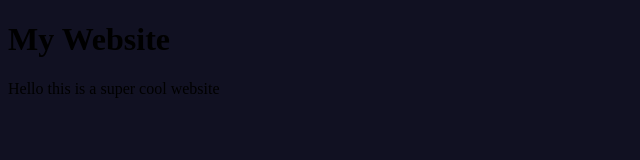
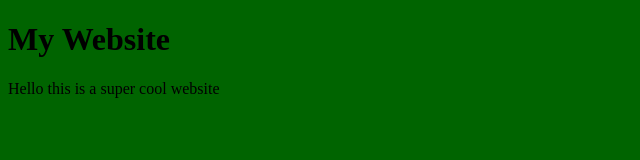
Before and after one commit to bbwebz/bbwebz.github.io, a plain HTML site: page index.html in a window 1280 px wide. Shown: the whole page, without its empty margins (0-640 px from the left). Drawn offline with Linux system fonts and the light colour scheme.

Commit message:
Update index.html

```diff
--- a/index.html
+++ b/index.html
@@ -6,8 +6,8 @@
 
     <style>
         body {
-            background: #112;
-            colour: #111;
+            background: rgb(0,100,0);
+            colour: white;
         }
     </style>
 </head>
```
